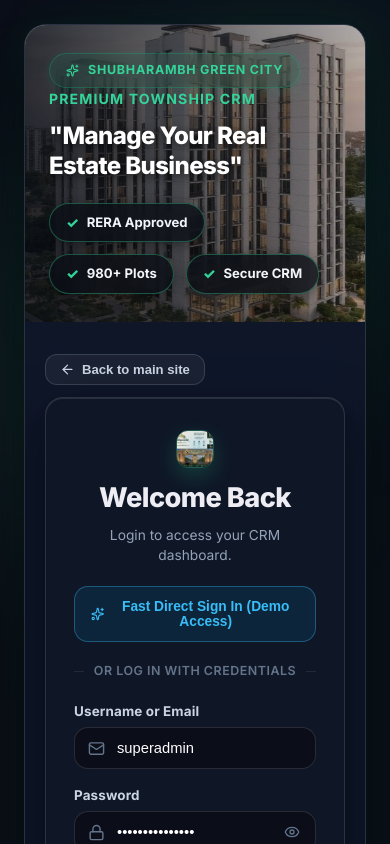
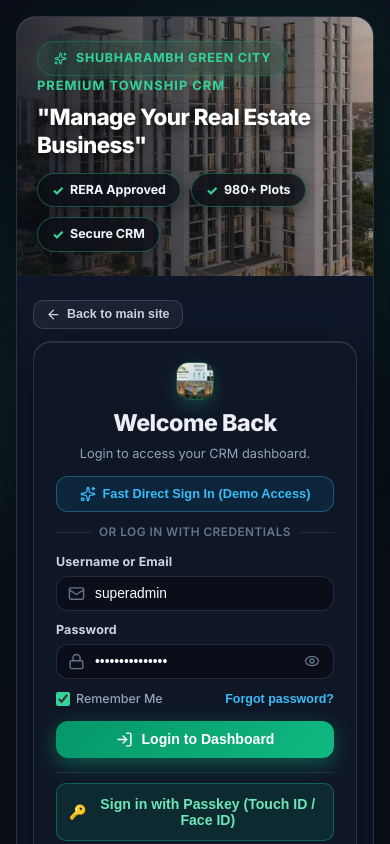
Before and after one commit to ashoksh191/shubharambh-crm, a React (Vite) app: page / in a window 390 px wide. Both pictures are taken after a click on the button 289 px from the left and 48 px from the top of the page. Shown: the top 844 px of the page. Built offline with nearby package versions, Linux system fonts and the light colour scheme; no server answers.

Commit message:
style(auth): fit login page layout inside single viewport 100vh with 0 scrollbar on desktop

```diff
--- a/src/components/Auth/LoginPage.css
+++ b/src/components/Auth/LoginPage.css
@@ -1,11 +1,12 @@
 /* ═══════════════════════════════════════════════════════════════════
-   PREMIUM LUXURY REAL-ESTATE CRM LOGIN PAGE
+   PREMIUM LUXURY REAL-ESTATE CRM LOGIN PAGE (SINGLE VIEWPORT 100VH)
    Shubharambh Green City Township · 58%/42% Split & Ken Burns BG
    ═══════════════════════════════════════════════════════════════════ */
 
 .sgc-login-container {
+  height: 100vh;
   min-height: 100vh;
-  width: 100%;
+  width: 100vw;
   display: flex;
   align-items: center;
   justify-content: center;
@@ -14,7 +15,8 @@
   background-color: #0b0f19;
   font-family: 'Inter', system-ui, -apple-system, sans-serif;
   color: #f3f4f6;
-  padding: 24px;
+  padding: 16px 24px;
+  box-sizing: border-box;
 }
 
 /* Ambient glow circles matching Hero */
@@ -47,20 +49,22 @@
   position: relative;
   z-index: 10;
   width: 100%;
-  max-width: 1220px;
-  min-height: 680px;
+  max-width: 1140px;
+  height: calc(100vh - 32px);
+  max-height: 610px;
   display: grid;
   grid-template-columns: 58% 42%;
   background: rgba(15, 23, 42, 0.85);
   backdrop-filter: blur(28px) saturate(160%);
   -webkit-backdrop-filter: blur(28px) saturate(160%);
   border: 1px solid rgba(255, 255, 255, 0.12);
-  border-radius: 24px;
+  border-radius: 20px;
   overflow: hidden;
   box-shadow:
     0 24px 60px rgba(0, 0, 0, 0.65),
     0 0 40px rgba(52, 211, 153, 0.08),
     inset 0 1px 0 rgba(255, 255, 255, 0.1);
+  box-sizing: border-box;
 }
 
 .sgc-login-split-grid.shake-animation {
@@ -80,8 +84,9 @@
   display: flex;
   flex-direction: column;
   justify-content: space-between;
-  padding: 52px 44px;
+  padding: 32px 36px;
   overflow: hidden;
+  box-sizing: border-box;
 }
 
 /* Full-height background image with Ken Burns slow zoom animation */
@@ -123,15 +128,15 @@
   z-index: 2;
   display: inline-flex;
   align-items: center;
-  gap: 9px;
+  gap: 8px;
   background: rgba(16, 185, 129, 0.15);
   color: #34d399;
   border: 1px solid rgba(52, 211, 153, 0.35);
   backdrop-filter: blur(14px);
   -webkit-backdrop-filter: blur(14px);
-  padding: 7px 16px;
+  padding: 6px 14px;
   border-radius: 9999px;
-  font-size: 0.78rem;
+  font-size: 0.74rem;
   font-weight: 700;
   letter-spacing: 0.06em;
   text-transform: uppercase;
@@ -143,12 +148,12 @@
   z-index: 2;
   display: flex;
   flex-direction: column;
-  gap: 12px;
+  gap: 8px;
   margin-top: auto;
 }
 
 .login-brand-subtitle-tag {
-  font-size: 0.88rem;
+  font-size: 0.8rem;
   font-weight: 700;
   color: #34d399;
   letter-spacing: 0.08em;
@@ -156,7 +161,7 @@
 }
 
 .login-left-headline {
-  font-size: 2.25rem;
+  font-size: 1.85rem;
   font-weight: 800;
   color: #ffffff;
   letter-spacing: -0.025em;
@@ -168,22 +173,22 @@
 .login-trust-chips {
   display: flex;
   align-items: center;
-  gap: 12px;
+  gap: 10px;
   flex-wrap: wrap;
-  margin-top: 10px;
+  margin-top: 6px;
 }
 
 .trust-chip {
   display: inline-flex;
   align-items: center;
-  gap: 8px;
-  padding: 8px 16px;
+  gap: 6px;
+  padding: 6px 14px;
   border-radius: 9999px;
   background: rgba(8, 12, 20, 0.75);
   backdrop-filter: blur(14px);
   -webkit-backdrop-filter: blur(14px);
   border: 1px solid rgba(52, 211, 153, 0.35);
-  font-size: 0.82rem;
+  font-size: 0.78rem;
   font-weight: 700;
   color: #f1f5f9;
   box-shadow: 0 4px 16px rgba(0, 0, 0, 0.4);
@@ -192,7 +197,7 @@
 .badge-check-icon {
   color: #34d399;
   font-weight: 800;
-  font-size: 0.9rem;
+  font-size: 0.85rem;
 }
 
 /* ── RIGHT LOGIN PANEL (42%) ── */
@@ -202,27 +207,28 @@
   flex-direction: column;
   align-items: center;
   justify-content: center;
-  padding: 44px 36px;
+  padding: 24px 28px;
   background: rgba(15, 23, 42, 0.75);
   backdrop-filter: blur(18px);
   -webkit-backdrop-filter: blur(18px);
+  box-sizing: border-box;
 }
 
 .sgc-login-back-btn {
   position: absolute;
-  top: 24px;
-  right: 28px;
+  top: 18px;
+  right: 20px;
   background: rgba(255, 255, 255, 0.05);
   border: 1px solid rgba(255, 255, 255, 0.14);
   color: #cbd5e1;
-  padding: 7px 14px;
-  border-radius: 12px;
-  font-size: 0.82rem;
+  padding: 6px 12px;
+  border-radius: 10px;
+  font-size: 0.78rem;
   font-weight: 600;
   cursor: pointer;
   display: flex;
   align-items: center;
-  gap: 7px;
+  gap: 6px;
   transition: all 0.2s ease;
 }
 
@@ -235,17 +241,18 @@
 /* Floating Glassmorphism Login Card */
 .login-form-card-inner {
   width: 100%;
-  max-width: 360px;
+  max-width: 350px;
   display: flex;
   flex-direction: column;
-  gap: 20px;
+  gap: 12px;
   background: rgba(17, 24, 39, 0.75);
   backdrop-filter: blur(18px);
   -webkit-backdrop-filter: blur(18px);
   border: 1px solid rgba(255, 255, 255, 0.12);
   border-radius: 18px;
-  padding: 32px 28px;
+  padding: 20px 22px;
   box-shadow: 0 20px 50px rgba(0, 0, 0, 0.5), inset 0 1px 0 rgba(255, 255, 255, 0.1);
+  box-sizing: border-box;
 }
 
 /* Brand header inside card */
@@ -254,18 +261,18 @@
   display: flex;
   flex-direction: column;
   align-items: center;
-  gap: 6px;
+  gap: 4px;
 }
 
 .sgc-logo-ring {
   position: relative;
-  width: 52px;
-  height: 52px;
-  border-radius: 16px;
+  width: 44px;
+  height: 44px;
+  border-radius: 14px;
   overflow: hidden;
   border: 1px solid rgba(52, 211, 153, 0.4);
-  margin-bottom: 4px;
-  box-shadow: 0 8px 20px rgba(52, 211, 153, 0.2);
+  margin-bottom: 2px;
+  box-shadow: 0 6px 16px rgba(52, 211, 153, 0.2);
 }
 
 .sgc-logo-img {
@@ -282,7 +289,7 @@
 }
 
 .login-brand-header h2 {
-  font-size: 1.7rem;
+  font-size: 1.45rem;
   font-weight: 800;
   color: #ededf3;
   margin: 0;
@@ -290,7 +297,7 @@
 }
 
 .login-brand-header p {
-  font-size: 0.86rem;
+  font-size: 0.8rem;
   color: #94a3b8;
   margin: 0;
 }
@@ -298,18 +305,18 @@
 /* Fast direct sign in pill button */
 .login-fast-direct-btn {
   width: 100%;
-  padding: 12px 16px;
-  border-radius: 14px;
+  padding: 9px 14px;
+  border-radius: 12px;
   border: 1px solid rgba(56, 189, 248, 0.35);
   background: rgba(14, 165, 233, 0.1);
   color: #38bdf8;
-  font-size: 0.86rem;
+  font-size: 0.8rem;
   font-weight: 700;
   cursor: pointer;
   display: flex;
   align-items: center;
   justify-content: center;
-  gap: 8px;
+  gap: 7px;
   transition: all 0.25s ease;
 }
 
@@ -324,7 +331,7 @@
   align-items: center;
   text-align: center;
   color: #64748b;
-  font-size: 0.78rem;
+  font-size: 0.74rem;
   font-weight: 600;
   letter-spacing: 0.04em;
   text-transform: uppercase;
@@ -338,24 +345,24 @@
 }
 
 .login-divider span {
-  padding: 0 10px;
+  padding: 0 8px;
 }
 
 /* Form controls */
 .sgc-login-form {
   display: flex;
   flex-direction: column;
-  gap: 16px;
+  gap: 10px;
 }
 
 .sgc-input-group {
   display: flex;
   flex-direction: column;
-  gap: 6px;
+  gap: 4px;
 }
 
 .sgc-input-group label {
-  font-size: 0.84rem;
+  font-size: 0.78rem;
   font-weight: 700;
   color: #cbd5e1;
   letter-spacing: 0.01em;
@@ -369,7 +376,7 @@
 
 .sgc-field-icon {
   position: absolute;
-  left: 14px;
+  left: 12px;
   color: #64748b;
   pointer-events: none;
   transition: color 0.25s ease;
@@ -377,12 +384,12 @@
 
 .sgc-input {
   width: 100%;
-  padding: 12px 14px 12px 42px;
-  border-radius: 14px;
+  padding: 9px 12px 9px 38px;
+  border-radius: 12px;
   border: 1px solid rgba(255, 255, 255, 0.12);
   background: rgba(10, 10, 22, 0.7);
   color: #ffffff;
-  font-size: 0.92rem;
+  font-size: 0.86rem;
   outline: none;
   transition: border-color 0.25s ease, box-shadow 0.25s ease, background 0.25s ease;
 }
@@ -403,7 +410,7 @@
 
 .sgc-password-toggle {
   position: absolute;
-  right: 12px;
+  right: 10px;
   background: none;
   border: none;
   color: #64748b;
@@ -424,14 +431,14 @@
   display: flex;
   align-items: center;
   justify-content: space-between;
-  font-size: 0.82rem;
-  margin-top: 2px;
+  font-size: 0.78rem;
+  margin-top: 1px;
 }
 
 .remember-me-label {
   display: flex;
   align-items: center;
-  gap: 7px;
+  gap: 6px;
   color: #94a3b8;
   cursor: pointer;
   user-select: none;
@@ -440,8 +447,8 @@
 
 .remember-me-label input {
   accent-color: #34d399;
-  width: 15px;
-  height: 15px;
+  width: 14px;
+  height: 14px;
   cursor: pointer;
 }
 
@@ -449,7 +456,7 @@
   background: none;
   border: none;
   color: #38bdf8;
-  font-size: 0.82rem;
+  font-size: 0.78rem;
   font-weight: 600;
   cursor: pointer;
   padding: 0;
@@ -464,14 +471,14 @@
 /* Submit Gradient Button */
 .btn-primary-gradient.login-submit-btn {
   width: 100%;
-  padding: 13px;
-  border-radius: 14px;
-  font-size: 0.94rem;
+  padding: 10px;
+  border-radius: 12px;
+  font-size: 0.88rem;
   font-weight: 800;
   justify-content: center;
-  margin-top: 6px;
+  margin-top: 2px;
   background: linear-gradient(135deg, #059669 0%, #10b981 100%);
-  box-shadow: 0 8px 24px rgba(16, 185, 129, 0.4);
+  box-shadow: 0 6px 20px rgba(16, 185, 129, 0.4);
 }
 
 .btn-primary-gradient.login-submit-btn:disabled {
@@ -483,26 +490,26 @@
 .login-extra-methods {
   display: flex;
   flex-direction: column;
-  gap: 10px;
-  margin-top: 8px;
-  padding-top: 14px;
+  gap: 6px;
+  margin-top: 4px;
+  padding-top: 10px;
   border-top: 1px solid rgba(255, 255, 255, 0.08);
 }
 
 .register-account-btn {
   width: 100%;
-  padding: 10px;
-  border-radius: 12px;
+  padding: 8px;
+  border-radius: 10px;
   border: 1px solid rgba(255, 255, 255, 0.12);
   background: rgba(255, 255, 255, 0.04);
   color: #94a3b8;
   font-weight: 600;
-  font-size: 0.84rem;
+  font-size: 0.78rem;
   cursor: pointer;
   display: flex;
   align-items: center;
   justify-content: center;
-  gap: 7px;
+  gap: 6px;
   transition: all 0.2s ease;
 }
 
@@ -517,42 +524,50 @@
   background: rgba(239, 68, 68, 0.12);
   border: 1px solid rgba(239, 68, 68, 0.35);
   color: #fca5a5;
-  padding: 10px 14px;
-  border-radius: 12px;
-  font-size: 0.84rem;
+  padding: 8px 12px;
+  border-radius: 10px;
+  font-size: 0.8rem;
   display: flex;
   align-items: flex-start;
-  gap: 8px;
+  gap: 6px;
 }
 
 /* Footer branding */
 .login-footer-branding {
   text-align: center;
-  font-size: 0.78rem;
+  font-size: 0.74rem;
   color: #64748b;
-  margin-top: 6px;
+  margin-top: 2px;
   letter-spacing: 0.02em;
 }
 
 /* ── RESPONSIVE ── */
 @media (max-width: 992px) {
+  .sgc-login-container {
+    height: auto;
+    min-height: 100vh;
+    overflow-y: auto;
+    padding: 16px;
+  }
+
   .sgc-login-split-grid {
     grid-template-columns: 1fr;
-    min-height: auto;
-    border-radius: 22px;
+    height: auto;
+    max-height: none;
+    border-radius: 20px;
   }
 
   .sgc-login-left-showcase {
-    min-height: 240px;
-    padding: 28px 24px;
+    min-height: 200px;
+    padding: 24px 20px;
   }
 
   .login-left-headline {
-    font-size: 1.5rem;
+    font-size: 1.4rem;
   }
 
   .sgc-login-right-wrapper {
-    padding: 32px 20px;
+    padding: 24px 16px;
   }
 
   .sgc-login-back-btn {
--- a/src/styles/LoginPage.css
+++ b/src/styles/LoginPage.css
@@ -1,11 +1,12 @@
 /* ═══════════════════════════════════════════════════════════════════
-   PREMIUM LUXURY REAL-ESTATE CRM LOGIN PAGE
+   PREMIUM LUXURY REAL-ESTATE CRM LOGIN PAGE (SINGLE VIEWPORT 100VH)
    Shubharambh Green City Township · 58%/42% Split & Ken Burns BG
    ═══════════════════════════════════════════════════════════════════ */
 
 .sgc-login-container {
+  height: 100vh;
   min-height: 100vh;
-  width: 100%;
+  width: 100vw;
   display: flex;
   align-items: center;
   justify-content: center;
@@ -14,7 +15,8 @@
   background-color: #0b0f19;
   font-family: 'Inter', system-ui, -apple-system, sans-serif;
   color: #f3f4f6;
-  padding: 24px;
+  padding: 16px 24px;
+  box-sizing: border-box;
 }
 
 /* Ambient glow circles matching Hero */
@@ -47,20 +49,22 @@
   position: relative;
   z-index: 10;
   width: 100%;
-  max-width: 1220px;
-  min-height: 680px;
+  max-width: 1140px;
+  height: calc(100vh - 32px);
+  max-height: 610px;
   display: grid;
   grid-template-columns: 58% 42%;
   background: rgba(15, 23, 42, 0.85);
   backdrop-filter: blur(28px) saturate(160%);
   -webkit-backdrop-filter: blur(28px) saturate(160%);
   border: 1px solid rgba(255, 255, 255, 0.12);
-  border-radius: 24px;
+  border-radius: 20px;
   overflow: hidden;
   box-shadow:
     0 24px 60px rgba(0, 0, 0, 0.65),
     0 0 40px rgba(52, 211, 153, 0.08),
     inset 0 1px 0 rgba(255, 255, 255, 0.1);
+  box-sizing: border-box;
 }
 
 .sgc-login-split-grid.shake-animation {
@@ -80,8 +84,9 @@
   display: flex;
   flex-direction: column;
   justify-content: space-between;
-  padding: 52px 44px;
+  padding: 32px 36px;
   overflow: hidden;
+  box-sizing: border-box;
 }
 
 /* Full-height background image with Ken Burns slow zoom animation */
@@ -123,15 +128,15 @@
   z-index: 2;
   display: inline-flex;
   align-items: center;
-  gap: 9px;
+  gap: 8px;
   background: rgba(16, 185, 129, 0.15);
   color: #34d399;
   border: 1px solid rgba(52, 211, 153, 0.35);
   backdrop-filter: blur(14px);
   -webkit-backdrop-filter: blur(14px);
-  padding: 7px 16px;
+  padding: 6px 14px;
   border-radius: 9999px;
-  font-size: 0.78rem;
+  font-size: 0.74rem;
   font-weight: 700;
   letter-spacing: 0.06em;
   text-transform: uppercase;
@@ -143,12 +148,12 @@
   z-index: 2;
   display: flex;
   flex-direction: column;
-  gap: 12px;
+  gap: 8px;
   margin-top: auto;
 }
 
 .login-brand-subtitle-tag {
-  font-size: 0.88rem;
+  font-size: 0.8rem;
   font-weight: 700;
   color: #34d399;
   letter-spacing: 0.08em;
@@ -156,7 +161,7 @@
 }
 
 .login-left-headline {
-  font-size: 2.25rem;
+  font-size: 1.85rem;
   font-weight: 800;
   color: #ffffff;
   letter-spacing: -0.025em;
@@ -168,22 +173,22 @@
 .login-trust-chips {
   display: flex;
   align-items: center;
-  gap: 12px;
+  gap: 10px;
   flex-wrap: wrap;
-  margin-top: 10px;
+  margin-top: 6px;
 }
 
 .trust-chip {
   display: inline-flex;
   align-items: center;
-  gap: 8px;
-  padding: 8px 16px;
+  gap: 6px;
+  padding: 6px 14px;
   border-radius: 9999px;
   background: rgba(8, 12, 20, 0.75);
   backdrop-filter: blur(14px);
   -webkit-backdrop-filter: blur(14px);
   border: 1px solid rgba(52, 211, 153, 0.35);
-  font-size: 0.82rem;
+  font-size: 0.78rem;
   font-weight: 700;
   color: #f1f5f9;
   box-shadow: 0 4px 16px rgba(0, 0, 0, 0.4);
@@ -192,7 +197,7 @@
 .badge-check-icon {
   color: #34d399;
   font-weight: 800;
-  font-size: 0.9rem;
+  font-size: 0.85rem;
 }
 
 /* ── RIGHT LOGIN PANEL (42%) ── */
@@ -202,27 +207,28 @@
   flex-direction: column;
   align-items: center;
   justify-content: center;
-  padding: 44px 36px;
+  padding: 24px 28px;
   background: rgba(15, 23, 42, 0.75);
   backdrop-filter: blur(18px);
   -webkit-backdrop-filter: blur(18px);
+  box-sizing: border-box;
 }
 
 .sgc-login-back-btn {
   position: absolute;
-  top: 24px;
-  right: 28px;
+  top: 18px;
+  right: 20px;
   background: rgba(255, 255, 255, 0.05);
   border: 1px solid rgba(255, 255, 255, 0.14);
   color: #cbd5e1;
-  padding: 7px 14px;
-  border-radius: 12px;
-  font-size: 0.82rem;
+  padding: 6px 12px;
+  border-radius: 10px;
+  font-size: 0.78rem;
   font-weight: 600;
   cursor: pointer;
   display: flex;
   align-items: center;
-  gap: 7px;
+  gap: 6px;
   transition: all 0.2s ease;
 }
 
@@ -235,17 +241,18 @@
 /* Floating Glassmorphism Login Card */
 .login-form-card-inner {
   width: 100%;
-  max-width: 360px;
+  max-width: 350px;
   display: flex;
   flex-direction: column;
-  gap: 20px;
+  gap: 12px;
   background: rgba(17, 24, 39, 0.75);
   backdrop-filter: blur(18px);
   -webkit-backdrop-filter: blur(18px);
   border: 1px solid rgba(255, 255, 255, 0.12);
   border-radius: 18px;
-  padding: 32px 28px;
+  padding: 20px 22px;
   box-shadow: 0 20px 50px rgba(0, 0, 0, 0.5), inset 0 1px 0 rgba(255, 255, 255, 0.1);
+  box-sizing: border-box;
 }
 
 /* Brand header inside card */
@@ -254,18 +261,18 @@
   display: flex;
   flex-direction: column;
   align-items: center;
-  gap: 6px;
+  gap: 4px;
 }
 
 .sgc-logo-ring {
   position: relative;
-  width: 52px;
-  height: 52px;
-  border-radius: 16px;
+  width: 44px;
+  height: 44px;
+  border-radius: 14px;
   overflow: hidden;
   border: 1px solid rgba(52, 211, 153, 0.4);
-  margin-bottom: 4px;
-  box-shadow: 0 8px 20px rgba(52, 211, 153, 0.2);
+  margin-bottom: 2px;
+  box-shadow: 0 6px 16px rgba(52, 211, 153, 0.2);
 }
 
 .sgc-logo-img {
@@ -282,7 +289,7 @@
 }
 
 .login-brand-header h2 {
-  font-size: 1.7rem;
+  font-size: 1.45rem;
   font-weight: 800;
   color: #ededf3;
   margin: 0;
@@ -290,7 +297,7 @@
 }
 
 .login-brand-header p {
-  font-size: 0.86rem;
+  font-size: 0.8rem;
   color: #94a3b8;
   margin: 0;
 }
@@ -298,18 +305,18 @@
 /* Fast direct sign in pill button */
 .login-fast-direct-btn {
   width: 100%;
-  padding: 12px 16px;
-  border-radius: 14px;
+  padding: 9px 14px;
+  border-radius: 12px;
   border: 1px solid rgba(56, 189, 248, 0.35);
   background: rgba(14, 165, 233, 0.1);
   color: #38bdf8;
-  font-size: 0.86rem;
+  font-size: 0.8rem;
   font-weight: 700;
   cursor: pointer;
   display: flex;
   align-items: center;
   justify-content: center;
-  gap: 8px;
+  gap: 7px;
   transition: all 0.25s ease;
 }
 
@@ -324,7 +331,7 @@
   align-items: center;
   text-align: center;
   color: #64748b;
-  font-size: 0.78rem;
+  font-size: 0.74rem;
   font-weight: 600;
   letter-spacing: 0.04em;
   text-transform: uppercase;
@@ -338,24 +345,24 @@
 }
 
 .login-divider span {
-  padding: 0 10px;
+  padding: 0 8px;
 }
 
 /* Form controls */
 .sgc-login-form {
   display: flex;
   flex-direction: column;
-  gap: 16px;
+  gap: 10px;
 }
 
 .sgc-input-group {
   display: flex;
   flex-direction: column;
-  gap: 6px;
+  gap: 4px;
 }
 
 .sgc-input-group label {
-  font-size: 0.84rem;
+  font-size: 0.78rem;
   font-weight: 700;
   color: #cbd5e1;
   letter-spacing: 0.01em;
@@ -369,7 +376,7 @@
 
 .sgc-field-icon {
   position: absolute;
-  left: 14px;
+  left: 12px;
   color: #64748b;
   pointer-events: none;
   transition: color 0.25s ease;
@@ -377,12 +384,12 @@
 
 .sgc-input {
   width: 100%;
-  padding: 12px 14px 12px 42px;
-  border-radius: 14px;
+  padding: 9px 12px 9px 38px;
+  border-radius: 12px;
   border: 1px solid rgba(255, 255, 255, 0.12);
   background: rgba(10, 10, 22, 0.7);
   color: #ffffff;
-  font-size: 0.92rem;
+  font-size: 0.86rem;
   outline: none;
   transition: border-color 0.25s ease, box-shadow 0.25s ease, background 0.25s ease;
 }
@@ -403,7 +410,7 @@
 
 .sgc-password-toggle {
   position: absolute;
-  right: 12px;
+  right: 10px;
   background: none;
   border: none;
   color: #64748b;
@@ -424,14 +431,14 @@
   display: flex;
   align-items: center;
   justify-content: space-between;
-  font-size: 0.82rem;
-  margin-top: 2px;
+  font-size: 0.78rem;
+  margin-top: 1px;
 }
 
 .remember-me-label {
   display: flex;
   align-items: center;
-  gap: 7px;
+  gap: 6px;
   color: #94a3b8;
   cursor: pointer;
   user-select: none;
@@ -440,8 +447,8 @@
 
 .remember-me-label input {
   accent-color: #34d399;
-  width: 15px;
-  height: 15px;
+  width: 14px;
+  height: 14px;
   cursor: pointer;
 }
 
@@ -449,7 +456,7 @@
   background: none;
   border: none;
   color: #38bdf8;
-  font-size: 0.82rem;
+  font-size: 0.78rem;
   font-weight: 600;
   cursor: pointer;
   padding: 0;
@@ -464,14 +471,14 @@
 /* Submit Gradient Button */
 .btn-primary-gradient.login-submit-btn {
   width: 100%;
-  padding: 13px;
-  border-radius: 14px;
-  font-size: 0.94rem;
+  padding: 10px;
+  border-radius: 12px;
+  font-size: 0.88rem;
   font-weight: 800;
   justify-content: center;
-  margin-top: 6px;
+  margin-top: 2px;
   background: linear-gradient(135deg, #059669 0%, #10b981 100%);
-  box-shadow: 0 8px 24px rgba(16, 185, 129, 0.4);
+  box-shadow: 0 6px 20px rgba(16, 185, 129, 0.4);
 }
 
 .btn-primary-gradient.login-submit-btn:disabled {
@@ -483,26 +490,26 @@
 .login-extra-methods {
   display: flex;
   flex-direction: column;
-  gap: 10px;
-  margin-top: 8px;
-  padding-top: 14px;
+  gap: 6px;
+  margin-top: 4px;
+  padding-top: 10px;
   border-top: 1px solid rgba(255, 255, 255, 0.08);
 }
 
 .register-account-btn {
   width: 100%;
-  padding: 10px;
-  border-radius: 12px;
+  padding: 8px;
+  border-radius: 10px;
   border: 1px solid rgba(255, 255, 255, 0.12);
   background: rgba(255, 255, 255, 0.04);
   color: #94a3b8;
   font-weight: 600;
-  font-size: 0.84rem;
+  font-size: 0.78rem;
   cursor: pointer;
   display: flex;
   align-items: center;
   justify-content: center;
-  gap: 7px;
+  gap: 6px;
   transition: all 0.2s ease;
 }
 
@@ -517,42 +524,50 @@
   background: rgba(239, 68, 68, 0.12);
   border: 1px solid rgba(239, 68, 68, 0.35);
   color: #fca5a5;
-  padding: 10px 14px;
-  border-radius: 12px;
-  font-size: 0.84rem;
+  padding: 8px 12px;
+  border-radius: 10px;
+  font-size: 0.8rem;
   display: flex;
   align-items: flex-start;
-  gap: 8px;
+  gap: 6px;
 }
 
 /* Footer branding */
 .login-footer-branding {
   text-align: center;
-  font-size: 0.78rem;
+  font-size: 0.74rem;
   color: #64748b;
-  margin-top: 6px;
+  margin-top: 2px;
   letter-spacing: 0.02em;
 }
 
 /* ── RESPONSIVE ── */
 @media (max-width: 992px) {
+  .sgc-login-container {
+    height: auto;
+    min-height: 100vh;
+    overflow-y: auto;
+    padding: 16px;
+  }
+
   .sgc-login-split-grid {
     grid-template-columns: 1fr;
-    min-height: auto;
-    border-radius: 22px;
+    height: auto;
+    max-height: none;
+    border-radius: 20px;
   }
 
   .sgc-login-left-showcase {
-    min-height: 240px;
-    padding: 28px 24px;
+    min-height: 200px;
+    padding: 24px 20px;
   }
 
   .login-left-headline {
-    font-size: 1.5rem;
+    font-size: 1.4rem;
   }
 
   .sgc-login-right-wrapper {
-    padding: 32px 20px;
+    padding: 24px 16px;
   }
 
   .sgc-login-back-btn {
```
